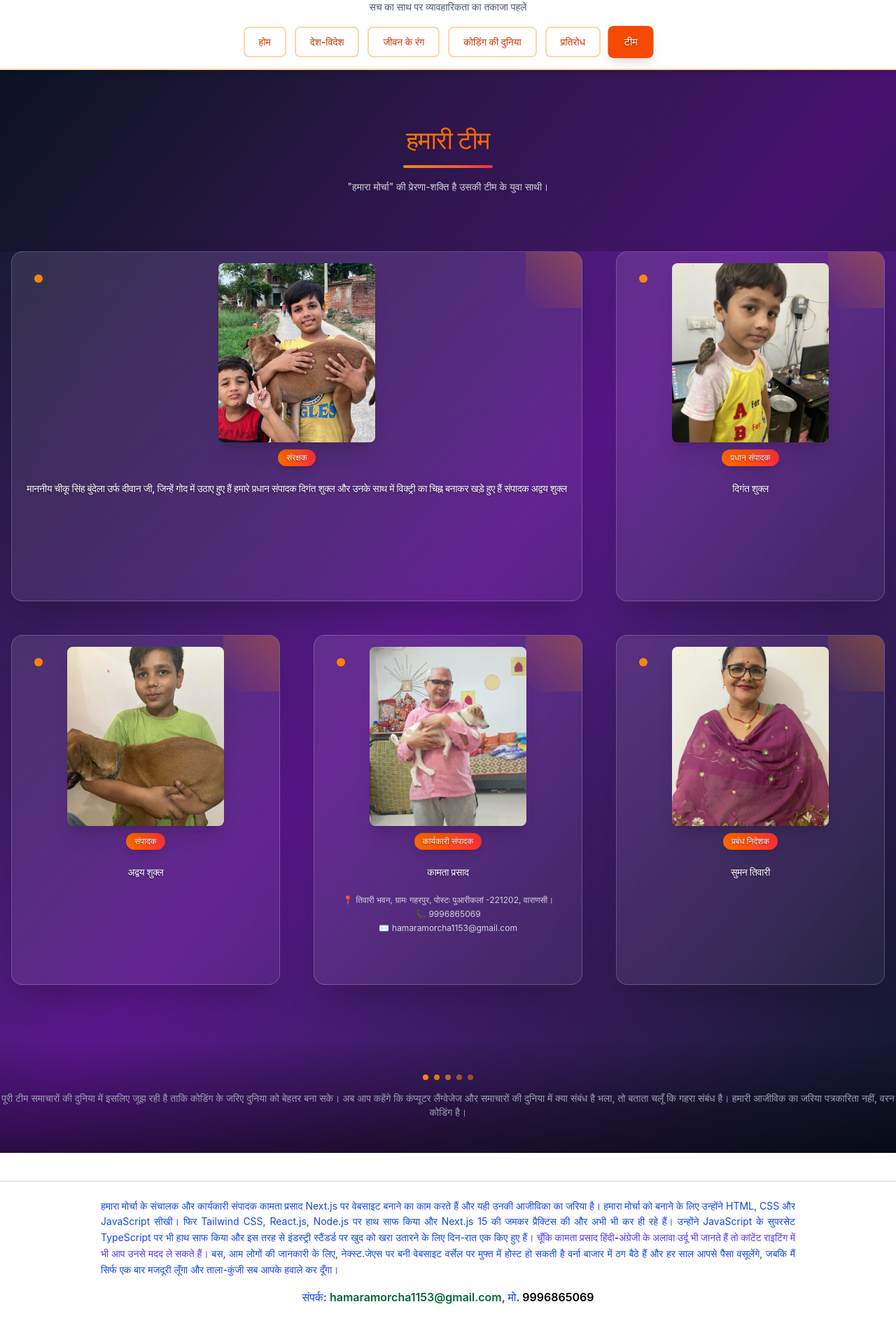
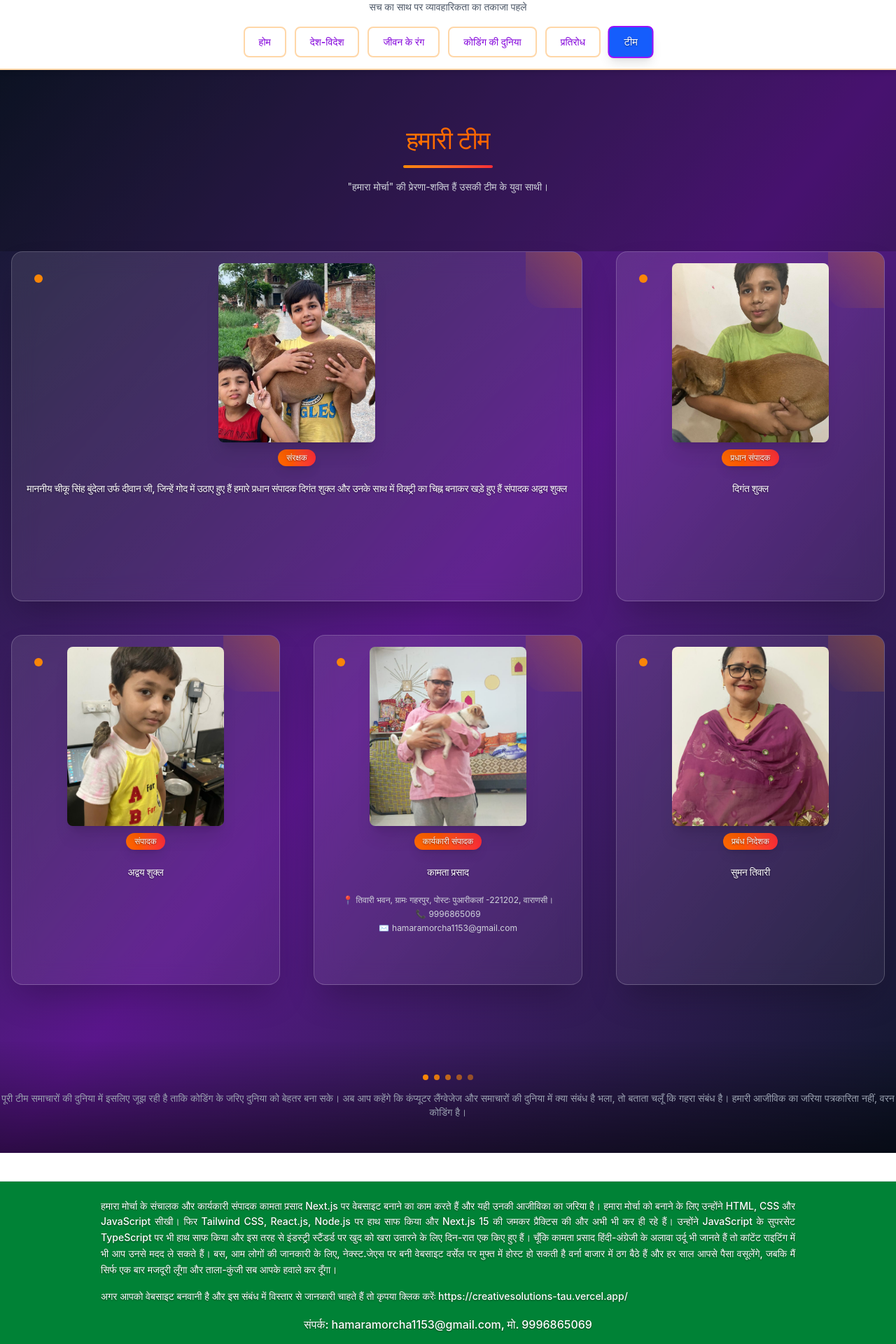
Before and after one commit to kp1153/hamara-morcha-final, a Next.js app: page /team in a window 1280 px wide. Shown: the part 89-2009 px from the top of the page at 70% size. Before the commit the page ends 1978 px from the top, so only its background shows below. Built offline with nearby package versions, Linux system fonts and the light colour scheme.

Commit message:
Fixed color issue

```diff
--- a/app/team/page.js
+++ b/app/team/page.js
@@ -50,7 +50,7 @@ export default function Team() {
           </h1>
           <div className="w-32 h-1 bg-gradient-to-r from-orange-400 to-red-500 mx-auto rounded-full"></div>
           <p className="text-gray-300 text-sm mt-4 max-w-2xl mx-auto leading-relaxed">
-            "हमारा मोर्चा" की प्रेरणा-शक्ति है उसकी टीम के युवा साथी।
+            "हमारा मोर्चा" की प्रेरणा-शक्ति हैं उसकी टीम के युवा साथी।
           </p>
         </div>
       </div>
--- a/components/Footer.js
+++ b/components/Footer.js
@@ -1,6 +1,6 @@
 const Footer = () => {
   return (
-    <footer className="bg-white text-blue-700 text-sm mt-10 border-t border-gray-300">
+    <footer className="bg-green-700 text-white text-sm mt-10 border-t border-gray-300">
       <div className="max-w-5xl mx-auto px-4 py-6 text-justify leading-relaxed space-y-4">
         <p>
           <strong>हमारा मोर्चा</strong> के संचालक और कार्यकारी संपादक{" "}
@@ -11,7 +11,7 @@ const Footer = () => {
           और अभी भी कर ही रहे हैं। उन्होंने JavaScript के सुपरसेट TypeScript पर
           भी हाथ साफ किया और इस तरह से इंडस्ट्री स्टैंडर्ड पर खुद को खरा उतारने
           के लिए दिन-रात एक किए हुए हैं।{" "}
-          <strong className="text-indigo-600">
+          <strong className="text-white">
             चूँकि कामता प्रसाद हिंदी-अंग्रेजी के अलावा उर्दू भी जानते हैं तो
             कांटेंट राइटिंग में भी आप उनसे मदद ले सकते हैं।
           </strong>{" "}
@@ -21,16 +21,29 @@ const Footer = () => {
           आपके हवाले कर दूँगा।
         </p>
 
+        <p>
+          अगर आपको वेबसाइट बनवानी है और इस संबंध में विस्तार से जानकारी चाहते
+          हैं तो कृपया क्लिक करेंः{" "}
+          <a
+            href="https://creativesolutions-tau.vercel.app/"
+            target="_blank"
+            rel="noopener noreferrer"
+            className="text-white hover:underline font-semibold"
+          >
+            https://creativesolutions-tau.vercel.app/
+          </a>
+        </p>
+
         <p className="text-center text-base font-semibold">
           संपर्क:{" "}
           <a
             href="mailto:hamaramorcha1153@gmail.com"
-            className="text-green-800 hover:underline"
+            className="text-white hover:underline"
           >
             hamaramorcha1153@gmail.com
           </a>
           , मो.{" "}
-          <a href="tel:9996865069" className="text-black hover:underline">
+          <a href="tel:9996865069" className="text-white hover:underline">
             9996865069
           </a>
         </p>
--- a/components/Navbar.js
+++ b/components/Navbar.js
@@ -41,8 +41,8 @@ const Navbar = () => {
                 href={href}
                 className={`px-5 py-2.5 rounded-lg text-sm font-semibold transition-all duration-300 border-2 ${
                   isActive
-                    ? "bg-orange-600 text-white border-orange-600 shadow-lg transform scale-105"
-                    : "text-orange-700 border-orange-200 hover:bg-orange-50 hover:border-orange-400 hover:text-orange-800 hover:shadow-md"
+                    ? "bg-blue-600 text-white border-purple-600 shadow-lg transform scale-105"
+                    : "text-purple-700 border-orange-200 hover:bg-orange-50 hover:border-sky-400 hover:text-cyan-800 hover:shadow-md"
                 }`}
               >
                 {label}
```
Also changed, not shown: public/images/2.jpg, public/images/3.jpg.
